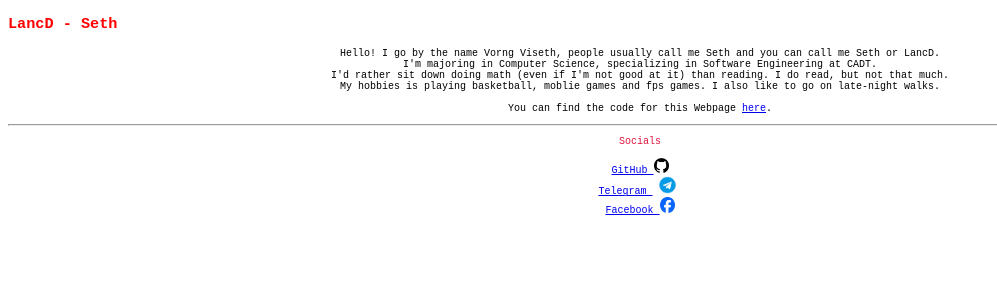
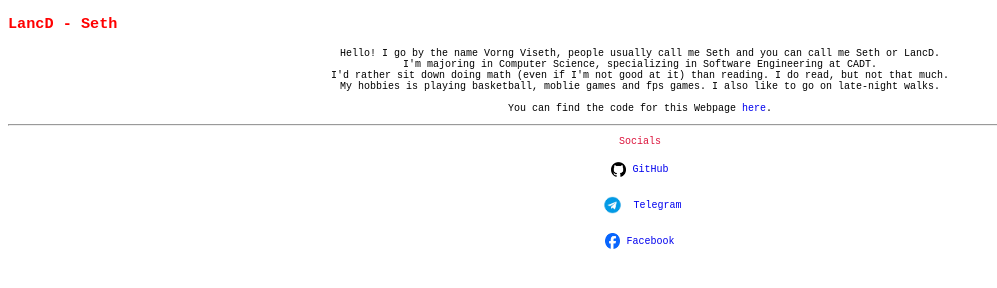
Before and after one commit to VorngViseth/profile.me, a plain HTML site: page main.html in a window 1280 px wide. Shown: the whole page, without its empty margins (0-997 px from the left). Drawn offline with Linux system fonts and the light colour scheme.

Commit message:
feat : style.css

```diff
--- a/main.html
+++ b/main.html
@@ -3,24 +3,7 @@
     <head>
         <meta charset="UTF-8">
         <title>about me - Seth</title>
-        <style>
-            h3 {
-                color : red;
-                font-family: monospace;
-                text-align: left;
-            }
-            .intro {
-                font-size: 10px;
-                text-align: center;
-                font-family: monospace;
-            }
-            .social {
-                font-size: 10px;
-                text-align: center;
-                font-family: monospace;
-                color: crimson;
-            }
-        </style>
+        <link rel="stylesheet" href="style.css">
     </head>
     <body>
         <h3>LancD - Seth</h3>
@@ -41,20 +24,20 @@
             <br><br>
 
             <a href="https://github.com/VorngViseth">
+                <img src="/image/github.png" alt="GitHub icon" width="15">
                 GitHub
-                <img src="/image/github.png" alt="GitHub icon" width="15">
             </a>
             <br>
 
             <a href="https://t.me/VorngViseth">
+                <img src="/image/telegram.png" alt="Facebook icon" width="29">
                 Telegram
-                <img src="/image/telegram.png" alt="Facebook icon" width="29">
             </a>
             <br>
 
             <a href="https://www.facebook.com/vorng.viseth">
+                <img src="/image/facebook.png" alt="Facebook icon" width="15">
                 Facebook
-                <img src="/image/facebook.png" alt="Facebook icon" width="15">
             </a>
             <br>
         </p>
--- /dev/null
+++ b/style.css
@@ -0,0 +1,36 @@
+h3 {
+    color : red;
+    font-family: monospace;
+    text-align: left;
+}
+.intro {
+    font-size: 10px;
+    text-align: center;
+    font-family: monospace;
+}
+.social {
+    display: flex;
+    flex-direction: column;
+    align-items: center;
+    justify-content: center;
+    font-size: 10px;
+    font-family: monospace;
+    color: crimson;
+}
+
+a {
+    text-decoration: none;
+}
+.social a {
+    display: inline-flex;
+    align-items: center;
+    gap: 6px;
+    margin: 4px 0;
+}
+a:hover {
+    color: crimson;
+}
+.social img {
+    vertical-align: middle;
+    margin-right: 0;
+}
```
